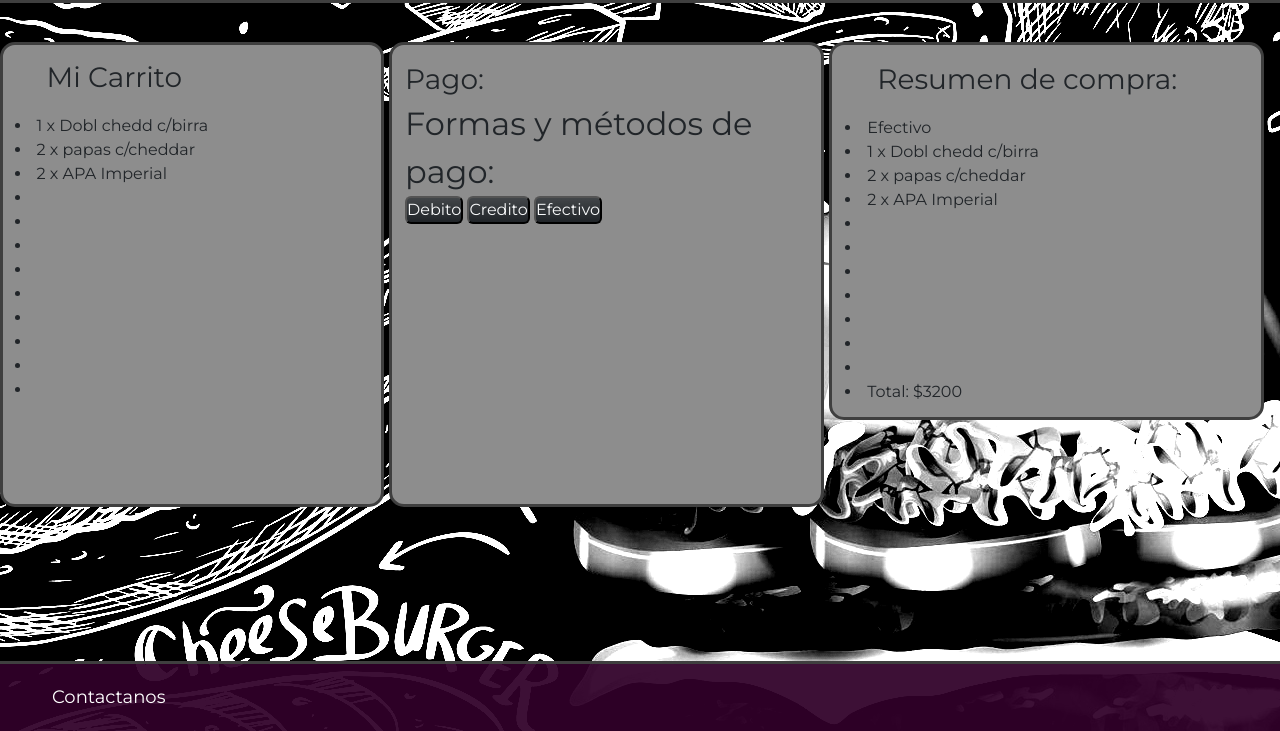
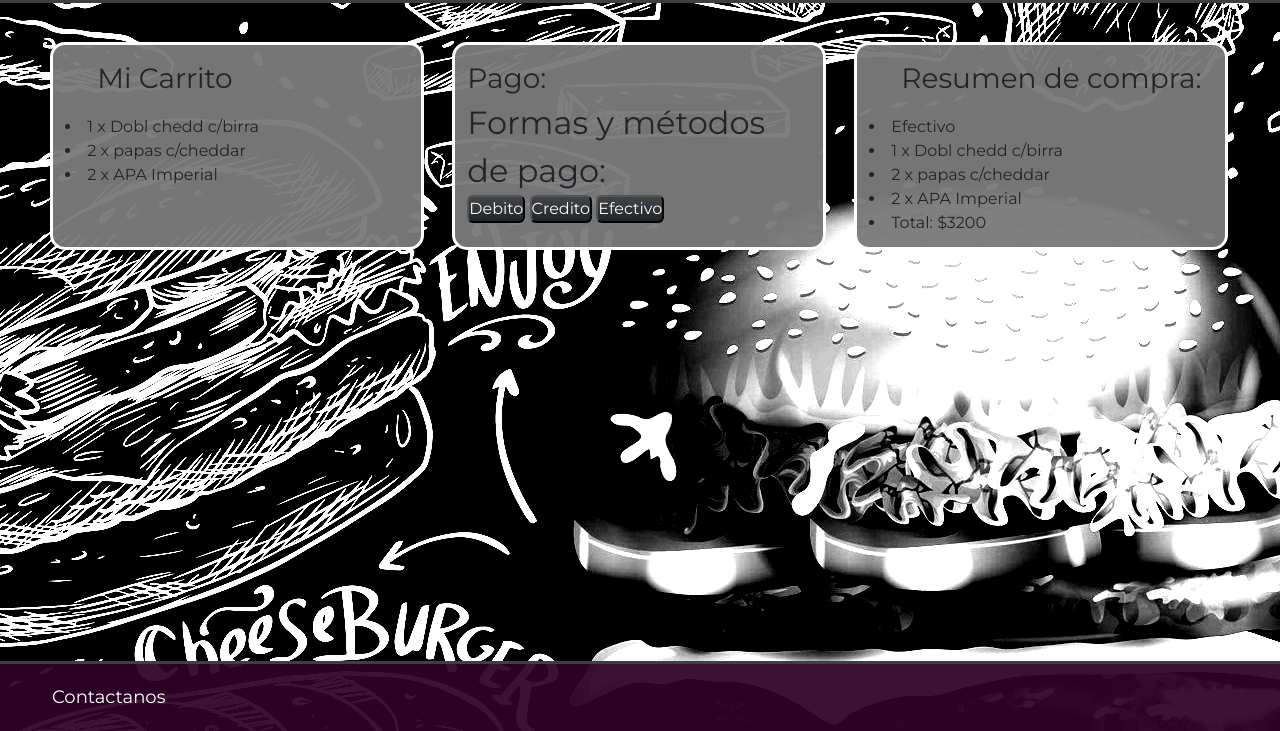
Before and after one commit to sebastiancampanello/FinalTecnicatura, a plain HTML site: page public/carrito.html in a window 1280 px wide. Shown: the part 69-800 px from the top of the page. Drawn offline with nearby package versions, Linux system fonts and the light colour scheme.

Commit message:
cambios visuales carrito

```diff
--- a/assets/styles/styles.css
+++ b/assets/styles/styles.css
@@ -137,31 +137,19 @@ body{
 
 
 
-.grid__main__carrito{
-    display: grid;
-    grid-template-columns: 30% 34% 34%;
-    grid-gap: 5px;
-    margin-top: 3%;
-}
-    .section__micarrito{
-        background-color: rgb(141, 141, 141);
-        border:  solid rgb(63, 63, 63);
+    .grid__main__carrito {
+        display: grid;
+        grid-template-columns: 33% 33% 33%;
+        grid-gap: 5px;
+        margin: 3%;
+    }
+    .grid__main__carrito .section__micarrito, .grid__main__carrito .section__resumen, .grid__main__carrito .section__pago {
+        background-color: rgba(122, 122, 122, 0.959);
+        border: solid white;
         border-radius: 15px;
         padding: 3%;
-
-    }
-    .section__pago{
-        background-color: rgb(141, 141, 141);
-        border:  solid rgb(63, 63, 63);
-        border-radius: 15px;
-        padding: 3%;
-    }
-    .section__resumen{
-        background-color: rgb(141, 141, 141);
-        border:  solid rgb(63, 63, 63);
-        border-radius: 15px;
-        padding: 3%;
-        margin-bottom: 20%;
+        margin: 0% 3%;
+        margin-bottom: 3%;
     }
 
 
--- a/public/carrito.html
+++ b/public/carrito.html
@@ -43,15 +43,6 @@
             <li>1 x Dobl chedd c/birra</li>
             <li>2 x papas c/cheddar</li>
             <li>2 x APA Imperial</li>
-            <li></li>
-            <li></li>
-            <li></li>
-            <li></li>
-            <li></li>
-            <li></li>
-            <li></li>
-            <li></li>
-            <li></li>
         </section>
         <section class="section__pago">
             <div class="fs-3">Pago:</div>
@@ -66,13 +57,6 @@
             <li>1 x Dobl chedd c/birra</li>
             <li>2 x papas c/cheddar</li>
             <li>2 x APA Imperial</li>
-            <li></li>
-            <li></li>
-            <li></li>
-            <li></li>
-            <li></li>
-            <li></li>
-            <li></li>
             <li>Total: $3200</li>
         </section>
     </main>
```
